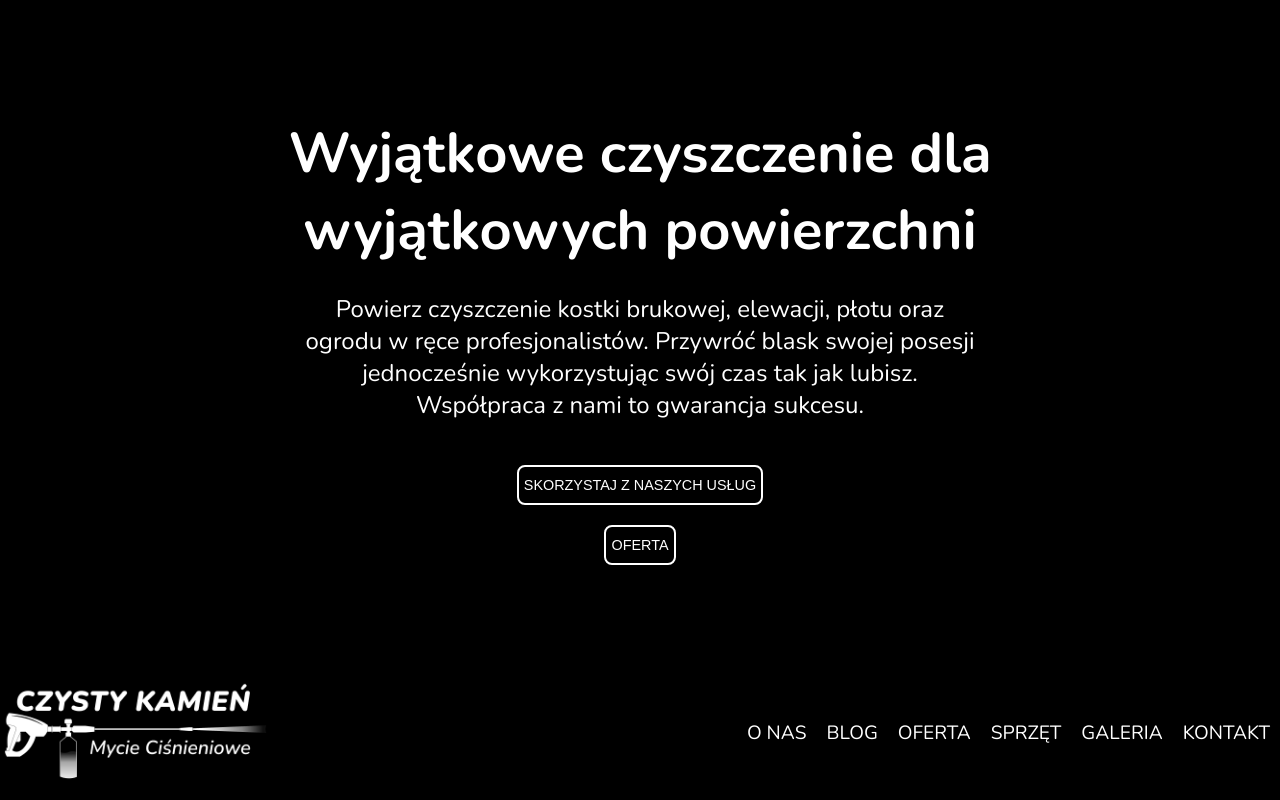
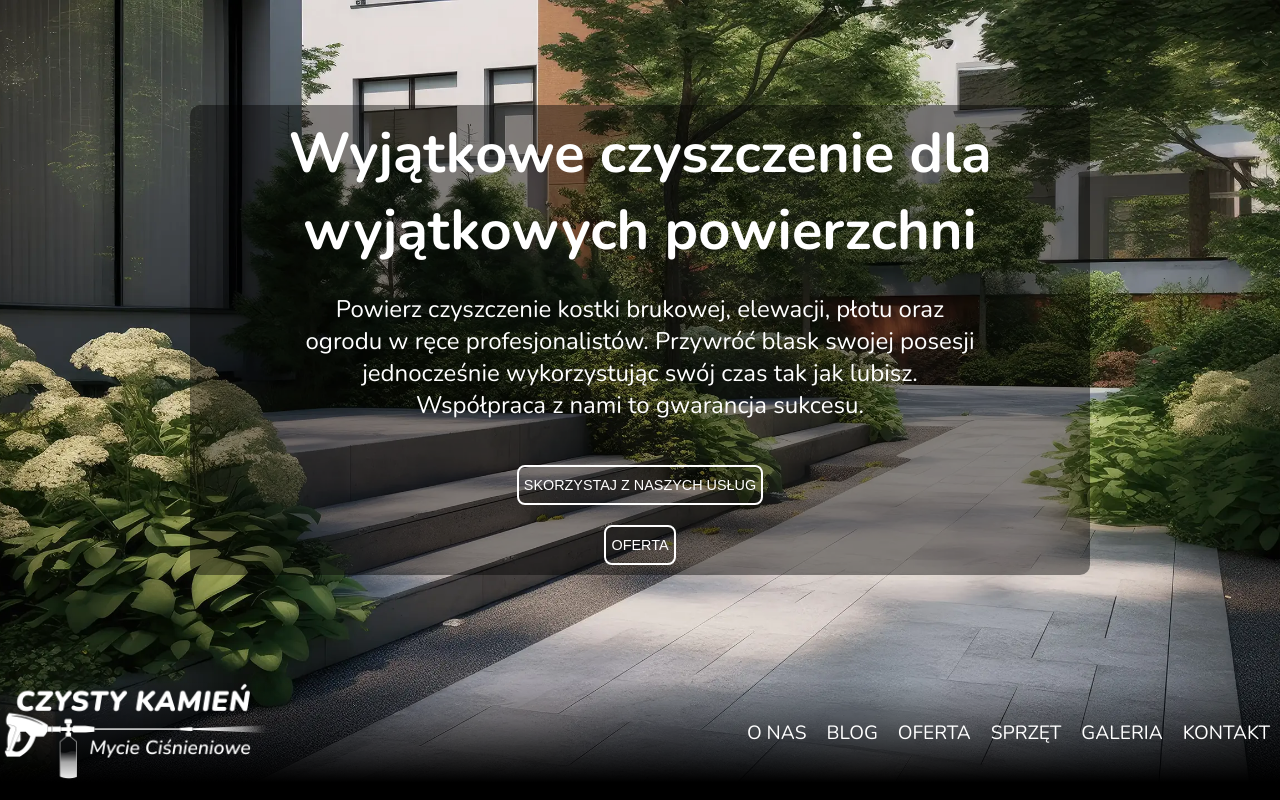
Before and after one commit to CodastickFantastic/czystykamien.pl, a Next.js app: page / in a window 1280 px wide. Built offline with nearby package versions, Linux system fonts and the light colour scheme.

Commit message:
Zmieniono sposób wyświetlania tła stony głównej w celu przyśpieszenia ładowania obrazu

```diff
--- a/src/app/page.js
+++ b/src/app/page.js
@@ -1,12 +1,16 @@
 import Link from "next/link";
 import Navigation from "@/components/Header";
+import Image from "next/image";
+import Hero from "@/images/hero.webp";
 
 import styles from "@/styles/homePage.module.scss";
 import MobileNav from "@/components/MobileNav";
 
 export default function Home() {
   return (
-    <div className="homeBackground">
+    <div className={styles.homeHero}>
+      <Image className={styles.homeBackground} src={Hero} priority alt="Obra przedstawiający czystą kostkę brukową, utrzymany w eleganckim tonie"/>
+      <div>
         <header>
           <Navigation type="bottom" />
           <MobileNav page="main" />
@@ -17,10 +21,10 @@ export default function Home() {
               <div className={styles.heroBorders}>
                 <h1>Wyjątkowe czyszczenie dla wyjątkowych powierzchni</h1>
                 <p>
-                Powierz czyszczenie kostki brukowej, elewacji, płotu oraz ogrodu
-                w ręce profesjonalistów. Przywróć blask swojej posesji
-                jednocześnie wykorzystując swój czas tak jak lubisz. Współpraca
-                z nami to gwarancja sukcesu.
+                  Powierz czyszczenie kostki brukowej, elewacji, płotu oraz
+                  ogrodu w ręce profesjonalistów. Przywróć blask swojej posesji
+                  jednocześnie wykorzystując swój czas tak jak lubisz.
+                  Współpraca z nami to gwarancja sukcesu.
                 </p>
                 <button className="button">
                   <Link href="/kontakt">SKORZYSTAJ Z NASZYCH USŁUG</Link>
@@ -33,5 +37,6 @@ export default function Home() {
           </div>
         </main>
       </div>
+    </div>
   );
 }
--- a/src/styles/homePage.module.scss
+++ b/src/styles/homePage.module.scss
@@ -1,3 +1,14 @@
+.homeHero{
+  position: absolute;
+  .homeBackground{
+    position: absolute;
+    z-index: -1;
+    height: 100vh;
+    width: 100vw;
+    object-position: center;
+    object-fit: cover;
+  }
+
   .heroSection {
     height: 100dvh;
     width: 100dvw;
@@ -112,3 +123,4 @@
       }
     }
   }
+}
```
Also changed, not shown: src/images/hero.webp (added). Lines whose indentation alone changed are shown as unchanged.
